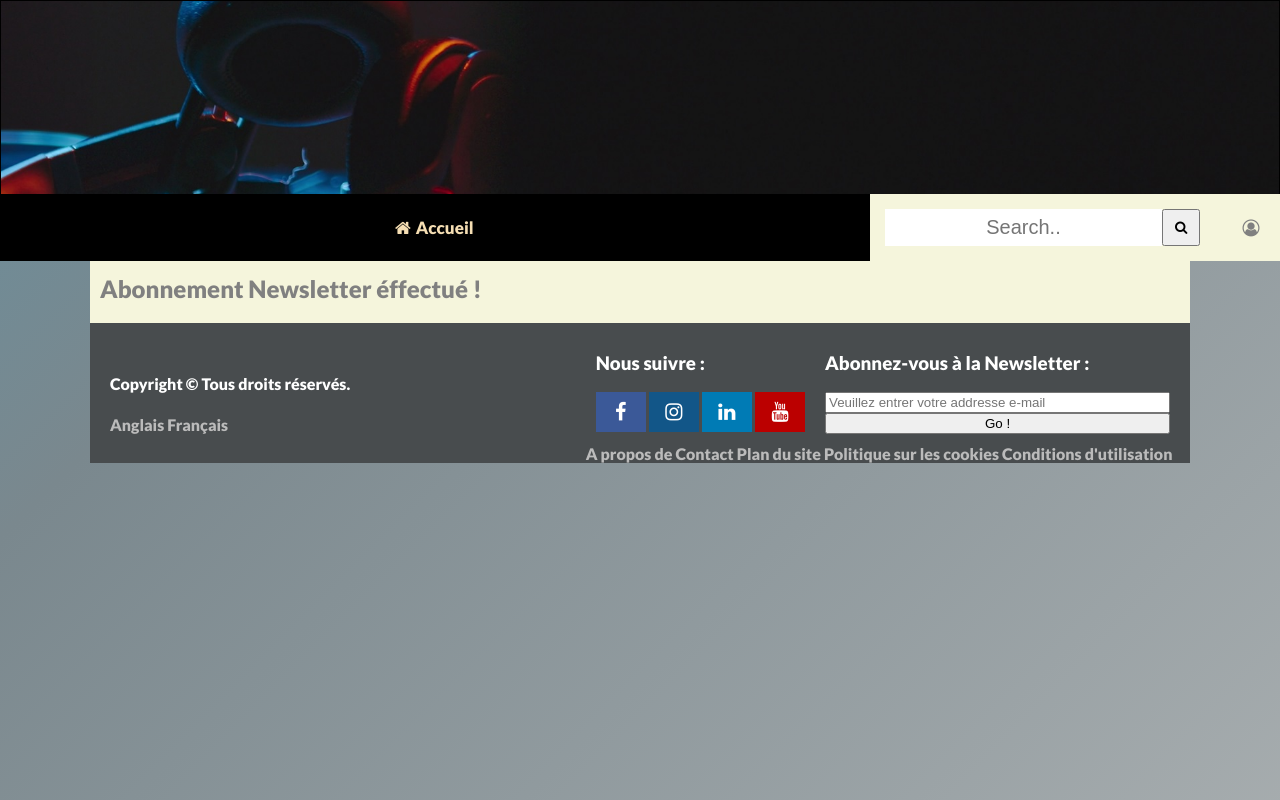
After one commit to Myogamevideo/PROJET_TUTORE_2A_IUT_WEBSITE_GENERIQUE, a PHP site: page /newsletter.php in a window 1280 px wide. The commit adds this page. Run offline with PHP 8.4, Linux system fonts and the light colour scheme; data that the repository does not hold is empty; some libraries are stand-ins or nearby versions.

Commit message:
updated for newsletter

```diff
--- a/footer.php
+++ b/footer.php
@@ -25,18 +25,10 @@
             <div class="footer-newsletter">
                 <h3>Abonnez-vous à la Newsletter : </h3>
                 <div>
-                    <form method="POST" action="footer.php">
+                    <form method="POST" action="newsletter.php">
                         <input type="email" id="mail" name="mail" placeholder="Veuillez entrer votre addresse e-mail" size="40">
                         <input type="submit" name="" value="Go !">
                     </form>
-                    <?php
-                        if (isset($_POST['mail'])&&$_POST['mail'] != NULL&&preg_match("#^[a-z0-9._-]+@[a-z0-9._-]{2,}\.[a-z]{2,4}$#", $_POST['mail'])){
-                            $req = $bdd->prepare('insert into abonnéNewsletter (id,mail) values (,:email)');
-                            $req->execute(array(
-                                'email' => $_POST['mail'],
-                            ));
-                        }
-                    ?>
                 </div>
             </div>
         </div>
--- /dev/null
+++ b/newsletter.php
@@ -0,0 +1,21 @@
+<?php include('head.php') ?>
+<link rel="stylesheet" href="public/css/style-connexion.css">
+
+<body>
+    <?php include('header-image.php') ?>
+    <main>
+        <div class="container">
+            <h2>Abonnement Newsletter éffectué ! </h2>
+            <?php
+            if (isset($_POST['mail'])&&$_POST['mail'] != NULL&&preg_match("#^[a-z0-9._-]+@[a-z0-9._-]{2,}\.[a-z]{2,4}$#", $_POST['mail'])){
+                $req = $bdd->prepare('insert into abonnéNewsletter (id,mail) values (,:email)');
+                $req->execute(array(
+                    'email' => $_POST['mail'],
+                ));
+            }
+            ?>
+        </div>
+    </main>
+    <?php include('footer.php') ?>
+</body>
+</html>
```
